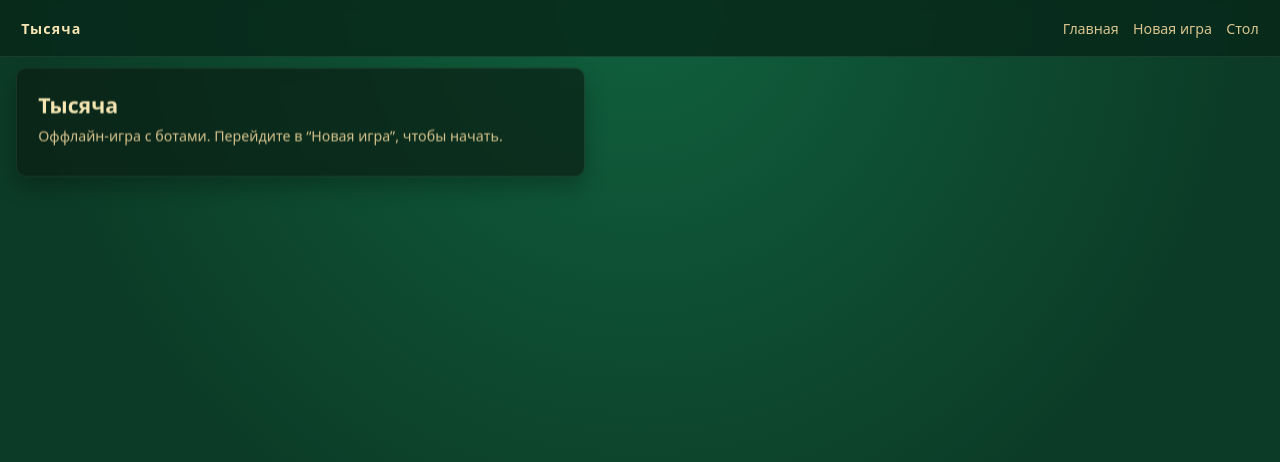
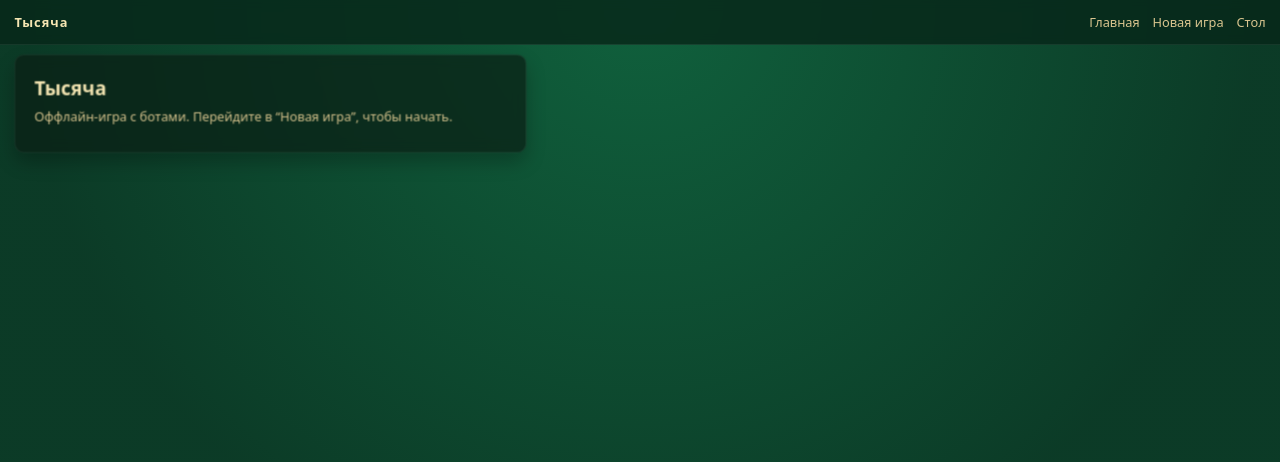
Before and after one commit to 0x800700/1000, a React (Vite) app in the folder web/: page / in a window 1280 px wide. Shown: the top 462 px of the page. Built offline with nearby package versions, Linux system fonts and the light colour scheme.

Commit message:
shrink ui further for short viewports

```diff
--- a/web/src/App.tsx
+++ b/web/src/App.tsx
@@ -7,7 +7,7 @@ import Table from './screens/Table'
 export default function App() {
   useEffect(() => {
     const baseWidth = 1280
-    const baseHeight = 900
+    const baseHeight = 1000
     const applyScale = () => {
       const scale = Math.min(window.innerWidth / baseWidth, window.innerHeight / baseHeight, 1)
       document.documentElement.style.setProperty('--ui-scale', scale.toString())
--- a/web/src/styles.css
+++ b/web/src/styles.css
@@ -209,9 +209,13 @@ p {
 @media (max-height: 860px) {
   :root {
     --gap: 16px;
+    --topbar-h: 56px;
   }
   .content {
     padding: 12px 18px;
+  }
+  .topbar {
+    padding: 10px 18px;
   }
   .instruction {
     font-size: 13px;
@@ -236,6 +240,19 @@ p {
   }
   .action-bar {
     padding: 10px 12px;
+  }
+}
+
+@media (max-height: 760px) {
+  .action-hint,
+  .self-score {
+    display: none;
+  }
+  .bid-info {
+    display: none;
+  }
+  .action-bar {
+    padding: 8px 10px;
   }
 }
 
```
